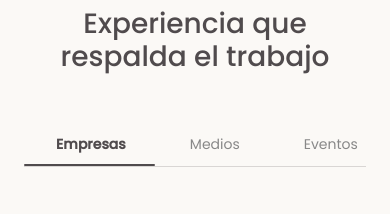
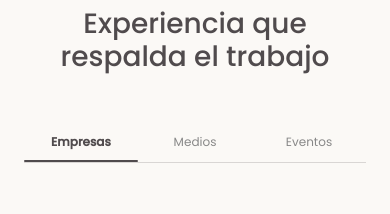
Before and after one commit to DunaStudio/dani_arena, a Next.js app: page / in a window 390 px wide. Shown: the part 7140-7354 px from the top of the page. Built offline with nearby package versions, Linux system fonts and the light colour scheme.

Commit message:
fix trayectoria tabs mobile

```diff
--- a/sections/TrayectoriaSection.tsx
+++ b/sections/TrayectoriaSection.tsx
@@ -217,7 +217,7 @@ export default function TrayectoriaSection() {
                       tabRefs.current[tab.key] = el;
                     }}
                     onClick={() => handleTabChange(tab.key)}
-                    className="flex-1 text-center px-8 py-3 text-sm"
+                    className="flex-1 text-center px-3 md:px-8 py-3 text-xs md:text-sm"
                     style={{
                       color: isActive ? "#504B4D" : "#888",
                       fontWeight: isActive ? 600 : 400,
```
